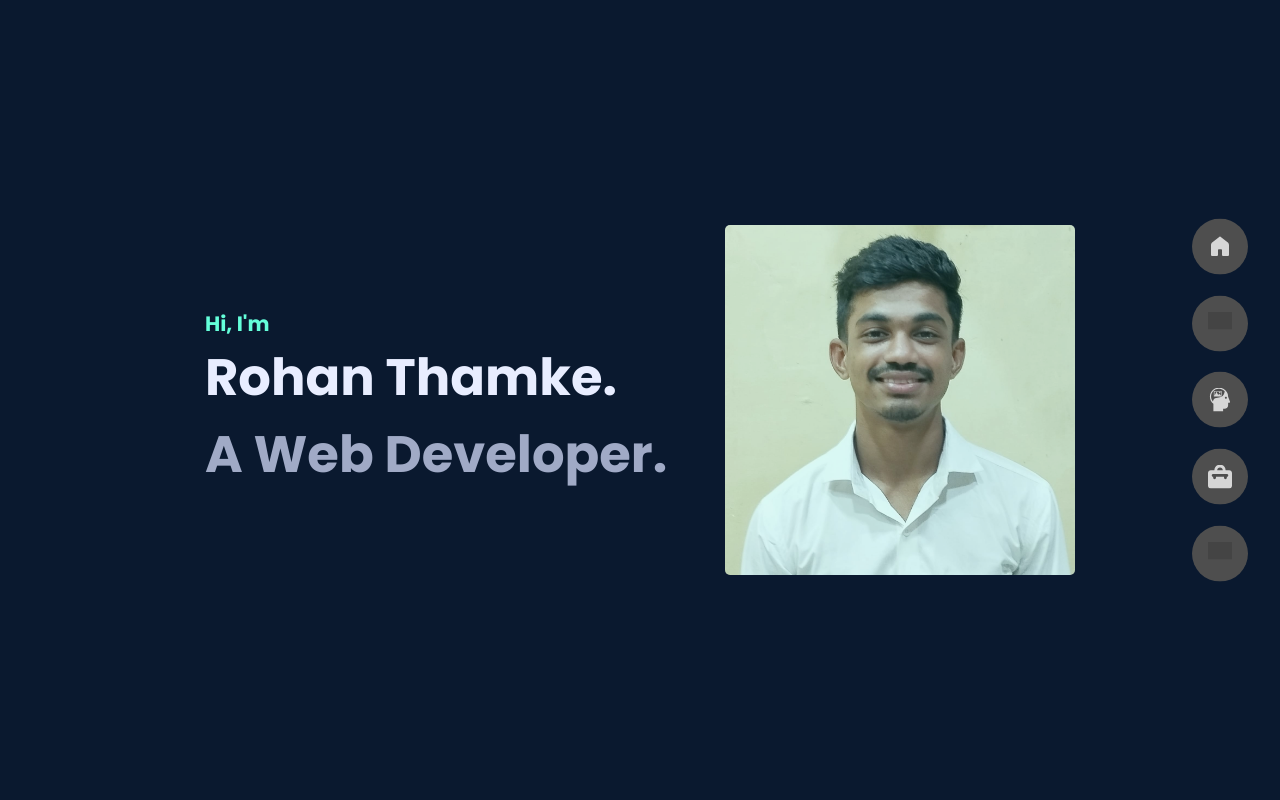
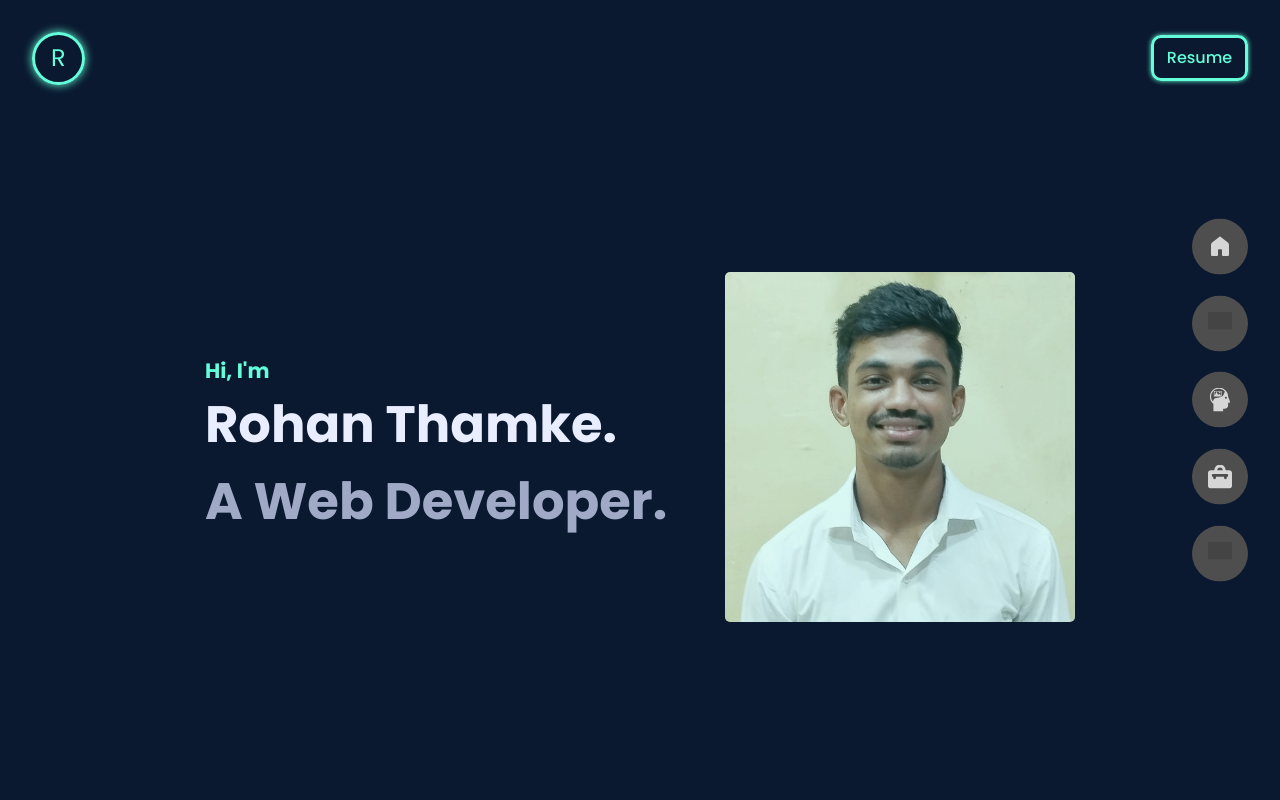
Before and after one commit to ThamkeRohan/Portfolio-Frontend, a React (Vite) app: page / in a window 1280 px wide. Shown: the top 800 px of the page. Built offline with nearby package versions, Linux system fonts and the light colour scheme; grey boxes are pictures that could not be loaded; a web font is replaced by a local one.

Commit message:
add resume button

```diff
--- a/src/App.css
+++ b/src/App.css
@@ -142,6 +142,7 @@ button {
   animation-delay: calc(var(--duration) + 4 * var(--delay-control));
 }
 .home {
+  padding-top: 0;
   height: 100vh;
   display: flex;
   align-items: center;
@@ -496,6 +497,27 @@ button {
   box-shadow: 0 0 10px var(--color-two);
 }
 
+.app .header {
+  padding: 2rem;
+  padding-bottom: 0;
+  display: flex;
+  justify-content: space-between;
+  align-items: center;
+}
+.app .resume-btn {
+  padding: 0.5rem 0.8rem;
+  color: var(--color-two);
+  border: 3px solid var(--color-two);
+  border-radius: 10px;
+  box-shadow: 0 0 5px var(--color-two);
+  animation: var(--scale-in-animation);
+  animation-delay: calc(var(--duration) + 5 * var(--duration-control));
+  opacity: 0;
+  transition: var(--transition);
+}
+.app .resume-btn:hover {
+  box-shadow: 0 0 10px var(--color-two);
+}
 .app > .links {
   opacity: 0;
   flex-direction: column;
@@ -523,10 +545,6 @@ button {
   color: var(--color-two);
   border: 3px solid var(--color-two);
   border-radius: 50%;
-  position: absolute;
-  left: 3rem;
-  top: 3rem;
-  transform: translate(-50%, -50%);
   width: 3.3rem;
   height: 3.3rem;
   box-shadow: 0 0 10px var(--color-two);
@@ -653,13 +671,21 @@ button {
   .section h2 {
     margin-bottom: 1.5rem;
   }
+  .app .header {
+    padding: 1rem;
+  }
+  .app .header .resume-btn {
+    font-size: var(--text-font-five);
+  }
   .app-logo {
-    display: none;
+    width: 3rem;
+    height: 3rem;
   }
   .home {
+    padding-top: 1rem;
     height: calc(100vh - 61px);
     flex-direction: column-reverse;
-    justify-content: space-evenly;
+    justify-content: start;
     gap: 10px;
   }
   .home .right-section .profile-img {
--- a/src/App.jsx
+++ b/src/App.jsx
@@ -28,7 +28,11 @@ function App() {
   }, []);
   return (
     <div className="app">
-      <div className="app-logo">R</div>
+      <header className='header'>
+        <div className="app-logo">R</div>
+        <a className='resume-btn' href='/docs/resume.pdf' target='_blank'>Resume</a>
+      </header>
+
       <Navigation />
       <>
         <Home />
@@ -45,7 +49,10 @@ function App() {
             </div>
           </div>
         </a>
-        <a href="https://www.linkedin.com/in/rohan-thamke-a56475291/" target='_blank'>
+        <a
+          href="https://www.linkedin.com/in/rohan-thamke-a56475291/"
+          target="_blank"
+        >
           <div className="link">
             <div className="icon">
               <img src="images/linkedin.jpg" alt="" target="_blank" />
```
Also changed, not shown: 1 other file (tests, documents, lock files or other folders).
